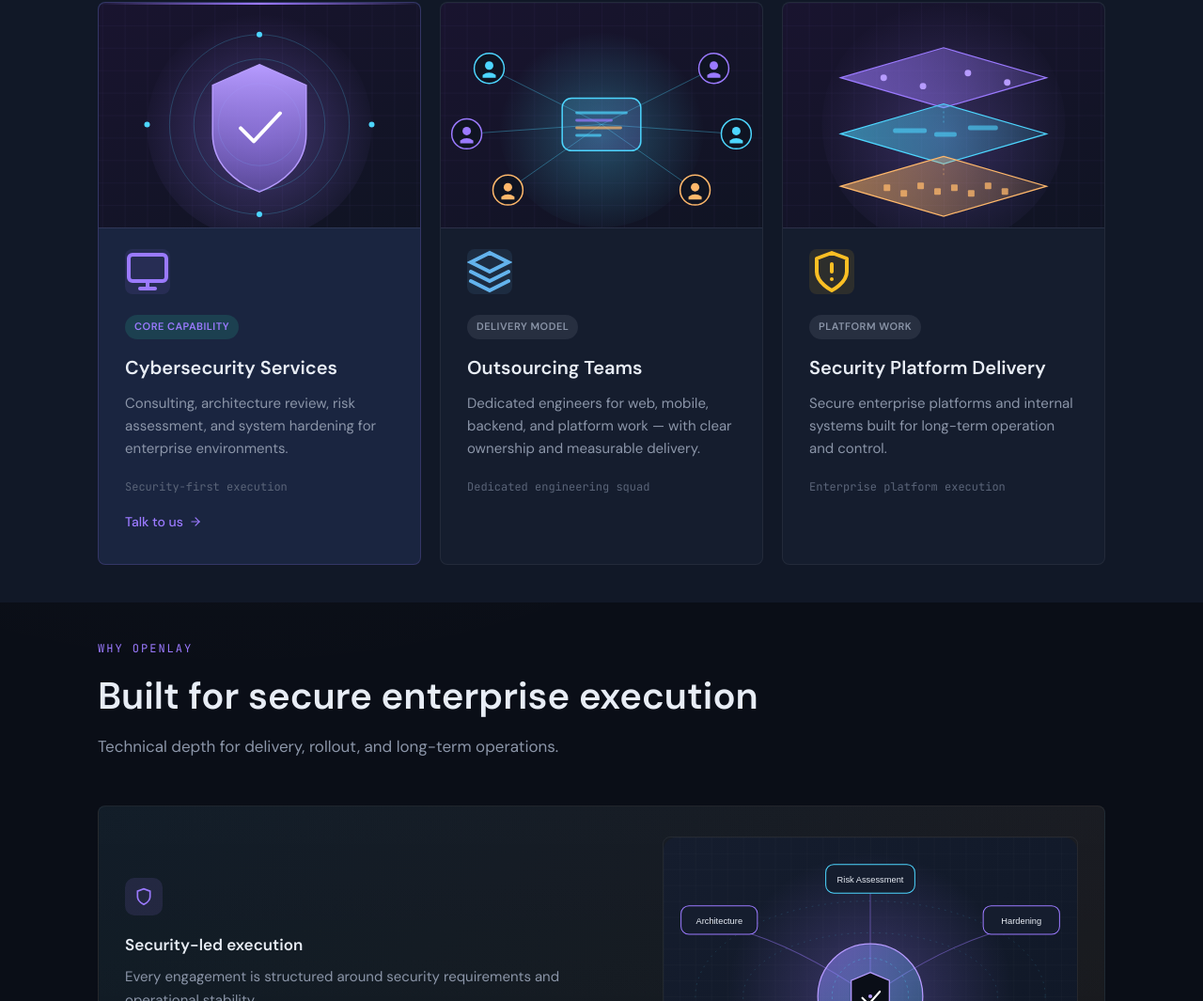
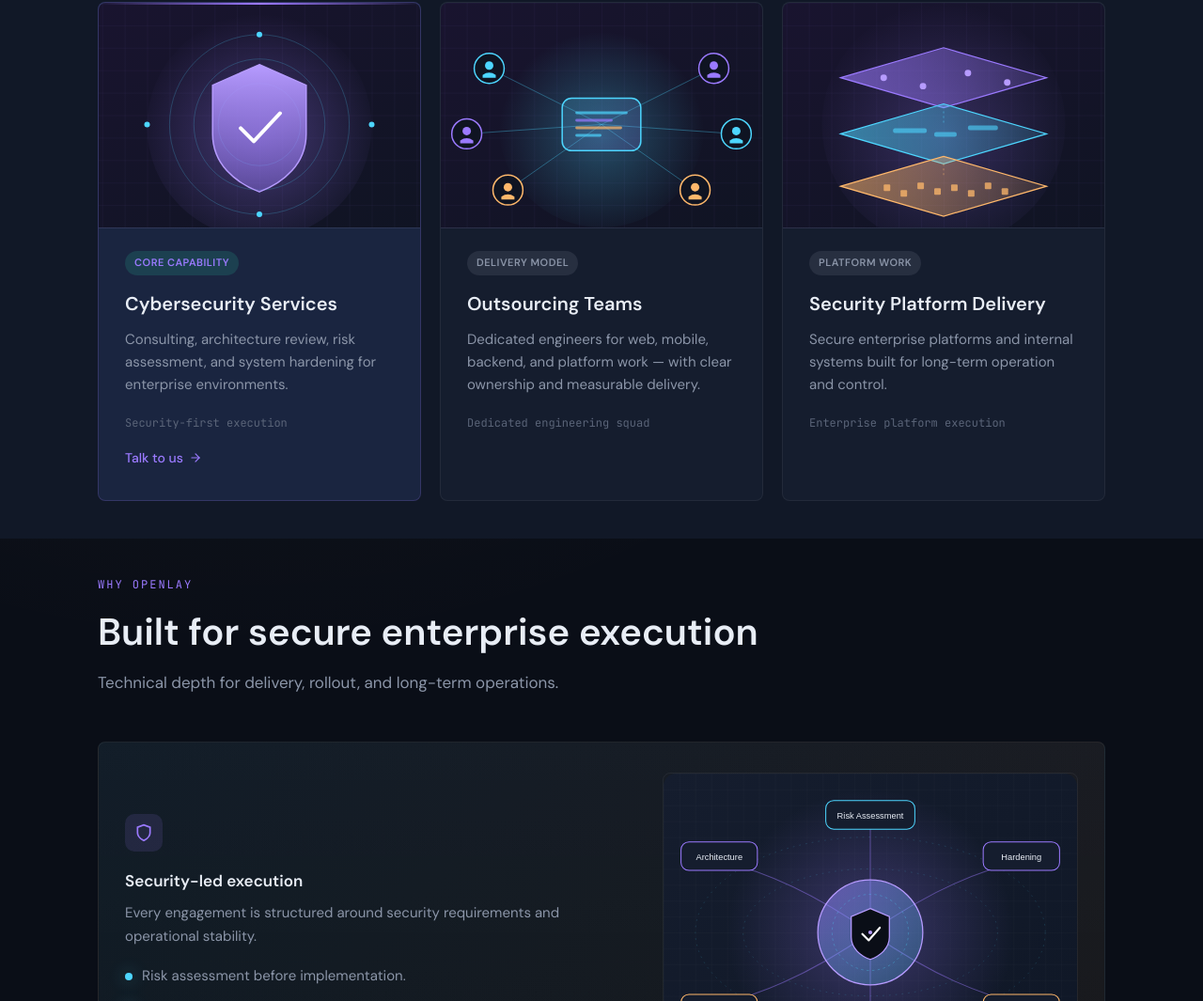
Before and after one commit to nongdanchamchinhat-cpu/landingPage, a plain HTML site: page index.html in a window 1280 px wide. Shown: the part 1242-2307 px from the top of the page at 94% size. Drawn offline with Linux system fonts and the light colour scheme.

Commit message:
UI refinement: remove redundant small icons in capabilities section to tighten layout

```diff
--- a/index.html
+++ b/index.html
@@ -1967,13 +1967,7 @@
           <img class="product-art" src="images/service-cyber.svg"
                alt="Shield with scanning grid representing cybersecurity perimeter"
                width="480" height="240" loading="lazy">
-          <div class="product-icon auth">
-            <svg viewBox="0 0 24 24" fill="none" stroke="currentColor" stroke-width="2" stroke-linecap="round">
-              <rect x="2" y="3" width="20" height="14" rx="2" ry="2" />
-              <line x1="8" y1="21" x2="16" y2="21" />
-              <line x1="12" y1="17" x2="12" y2="21" />
-            </svg>
-          </div>
+
           <div class="product-badge badge-available">Core Capability</div>
           <h3>Cybersecurity Services</h3>
           <p>
@@ -1994,11 +1988,7 @@
           <img class="product-art" src="images/service-outsource.svg"
                alt="Connected engineer avatars around a central delivery hub"
                width="480" height="240" loading="lazy">
-          <div class="product-icon notes">
-            <svg viewBox="0 0 24 24" fill="none" stroke="currentColor" stroke-width="2" stroke-linecap="round">
-              <path d="M12 2L2 7l10 5 10-5-10-5zM2 17l10 5 10-5M2 12l10 5 10-5" />
-            </svg>
-          </div>
+
           <div class="product-badge badge-soon">Delivery Model</div>
           <h3>Outsourcing Teams</h3>
           <p>
@@ -2012,14 +2002,7 @@
           <img class="product-art" src="images/service-platform.svg"
                alt="Isometric stacked platform layers representing enterprise delivery"
                width="480" height="240" loading="lazy">
-          <div class="product-icon vpn">
-            <svg viewBox="0 0 24 24" fill="none" stroke="currentColor" stroke-width="2" stroke-linecap="round"
-              stroke-linejoin="round">
-              <path d="M12 22s8-4 8-10V5l-8-3-8 3v7c0 6 8 10 8 10z" />
-              <path d="M12 8v4" />
-              <path d="M12 16h.01" />
-            </svg>
-          </div>
+
           <div class="product-badge badge-soon">Platform Work</div>
           <h3>Security Platform Delivery</h3>
           <p>
```
